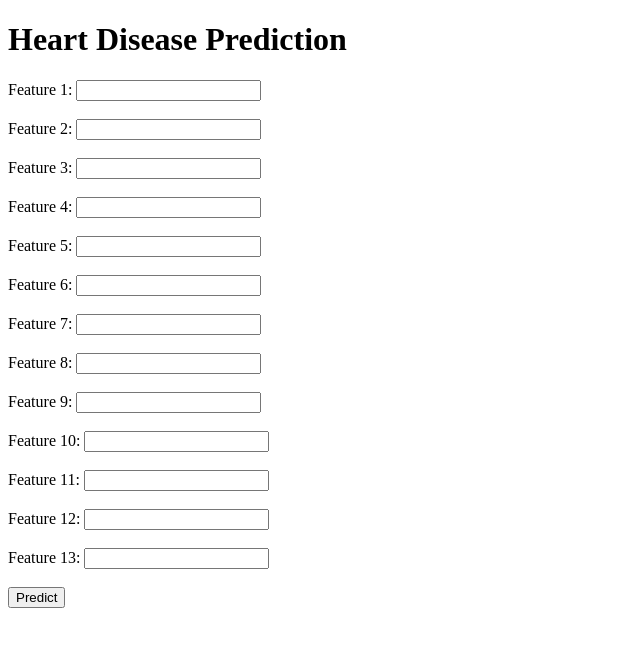
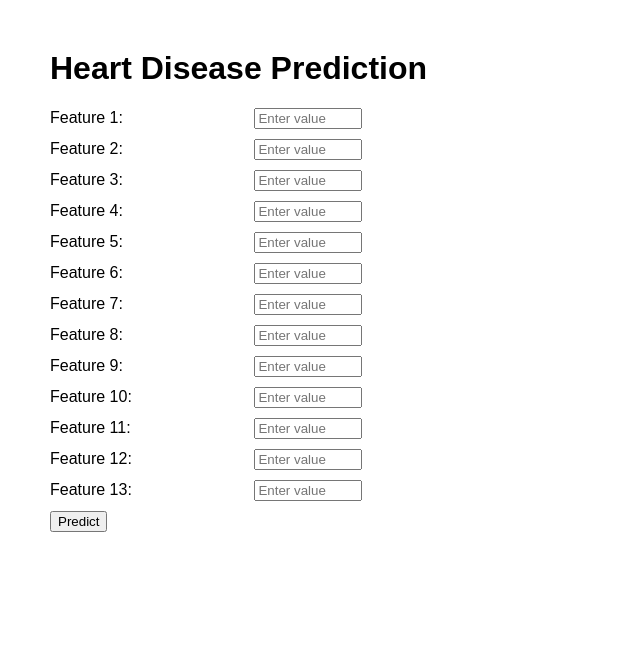
Before and after one commit to rohit7388/heart_disease_ml_app_testing, a Flask app: page / in a window 1280 px wide. Shown: the top 647 px of the page, without its empty margins (0-640 px from the left). Run offline with Flask 3, Linux system fonts and the light colour scheme; parts of the project's set-up code (start-up, migrations or seed data) failed here and were passed over.

Commit message:
Update index.html

```diff
--- a/templates/index.html
+++ b/templates/index.html
@@ -3,18 +3,24 @@
 <head>
   <meta charset="UTF-8">
   <title>Heart Disease Prediction</title>
+  <style>
+    body { font-family: Arial, sans-serif; margin: 50px; }
+    label { display: inline-block; width: 200px; }
+    input { width: 100px; margin-bottom: 10px; }
+    .result { margin-top: 20px; font-size: 1.2em; font-weight: bold; }
+  </style>
 </head>
 <body>
   <h1>Heart Disease Prediction</h1>
   <form method="post" action="/predict">
     {% for i in range(13) %}
-      <label>Feature {{ i+1 }}: </label>
-      <input type="text" name="{{ i }}" required><br><br>
+      <label>Feature {{ i+1 }}:</label>
+      <input type="text" name="{{ i }}" placeholder="Enter value" required><br>
     {% endfor %}
-    <input type="submit" value="Predict">
+    <button type="submit">Predict</button>
   </form>
   {% if prediction %}
-    <h2>Prediction: {{ prediction }}</h2>
+    <div class="result">Prediction: {{ prediction }}</div>
   {% endif %}
 </body>
 </html>
```
